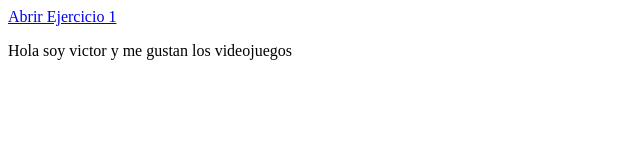
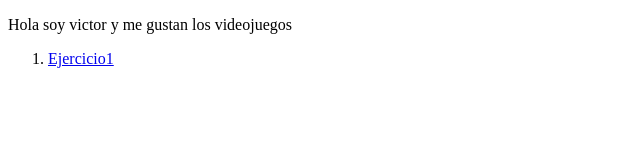
Before and after one commit to Victor8070/ejercicio1, a plain HTML site: page index.html in a window 1280 px wide. Shown: the whole page, without its empty margins (0-640 px from the left). Drawn offline with Linux system fonts and the light colour scheme.

Commit message:
Add list item for Ejercicio 1 link

```diff
--- a/index.html
+++ b/index.html
@@ -9,9 +9,10 @@
 </head>
 
 <body>
-    <a href="Ejercicio1/index.html"> Abrir Ejercicio 1 </a>
     <!--Victor-->
     <p>Hola soy victor y me gustan los videojuegos</p>
 </body>
-
+    <ol>
+        <li><a href="Ejercicio1/index.html">Ejercicio1</a></li>
+    </ol>
 </html>
```
